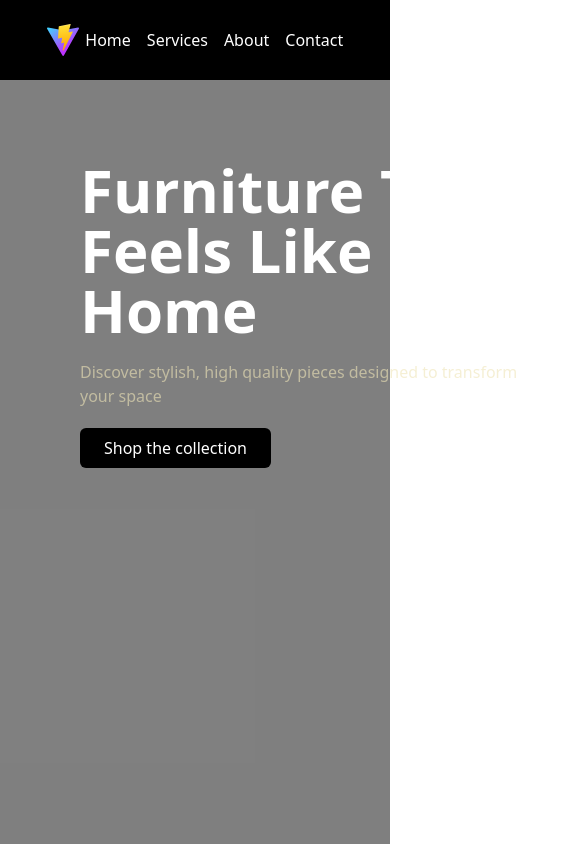
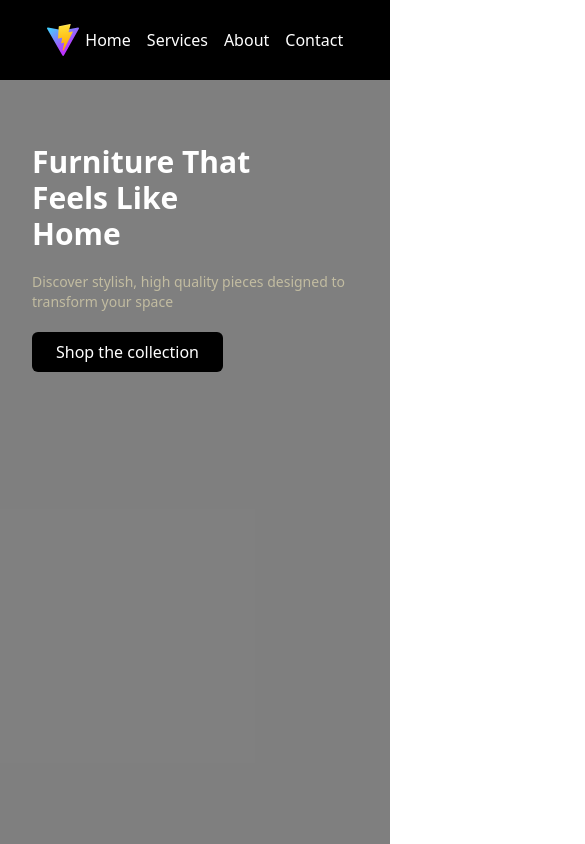
Before and after one commit to AgudaD/pink_tigers, a React (Vite) app: page / in a window 390 px wide. Shown: the top 844 px of the page, 585 px wide, since content can reach past the window. Built offline with nearby package versions, Linux system fonts and the light colour scheme.

Commit message:
made the herosection responsive

```diff
--- a/src/components/Herosection.jsx
+++ b/src/components/Herosection.jsx
@@ -3,10 +3,10 @@ import React from 'react'
 const Herosection = () => {
   return (
       <div className='bg-[url("https://images.unsplash.com/photo-1616486338812-3dadae4b4ace?fm=jpg&q=60&w=3000&ixlib=rb-4.0.3&ixid=M3wxMjA3fDB8MHxzZWFyY2h8MTJ8fGZ1cm5pdHVyZXxlbnwwfHwwfHx8MA%3D%3D")] bg-no-repeat bg-cover min-h-screen'>
-          <div className='bg-black/50 min-h-screen '>
-              <div className='w-150 p-20 space-y-5'>
-                <h1 className='font-bold text-6xl text-white'>Furniture That Feels Like Home</h1>
-                <p className='font-medium text-normal text-blanchdiamond/60 '>Discover stylish, high quality pieces designed to transform your space</p>
+          <div className='bg-black/50 min-h-screen'>
+              <div className='pl-8 pt-16 md:p-20 space-y-5'>
+                <h1 className='font-bold text-3xl max-w-[15rem] md:text-5xl md:leading-14 md:max-w-[80rem] text-white'>Furniture That Feels Like Home</h1>
+                <p className='font-medium text-sm md:text-normal text-blanchdiamond/60 '>Discover stylish, high quality pieces designed to transform your space</p>
                 <button className='px-6 py-2 rounded-md bg-black text-white hover:bg-white hover:text-black'>Shop the collection</button>
               </div>
           </div>
```
